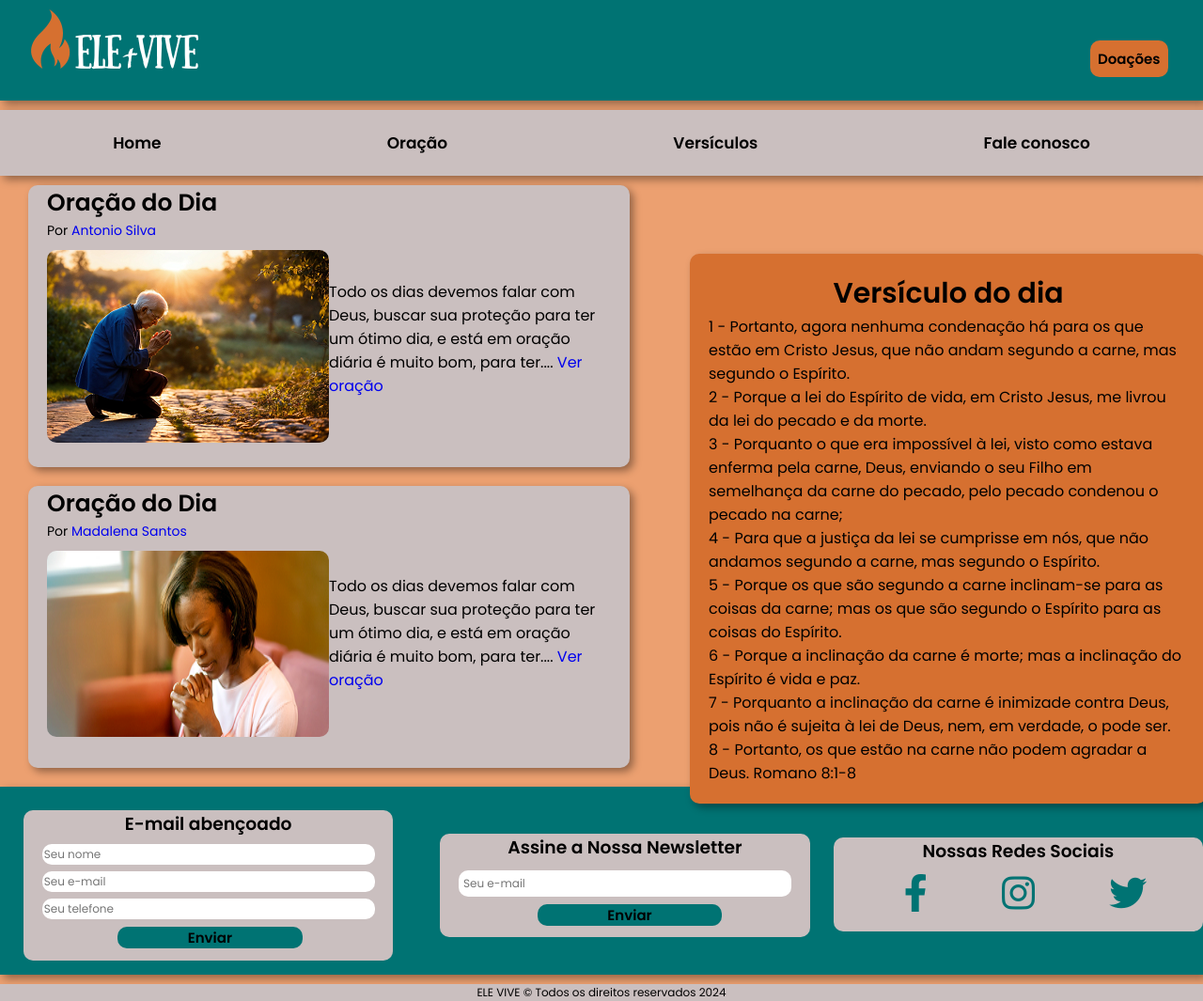
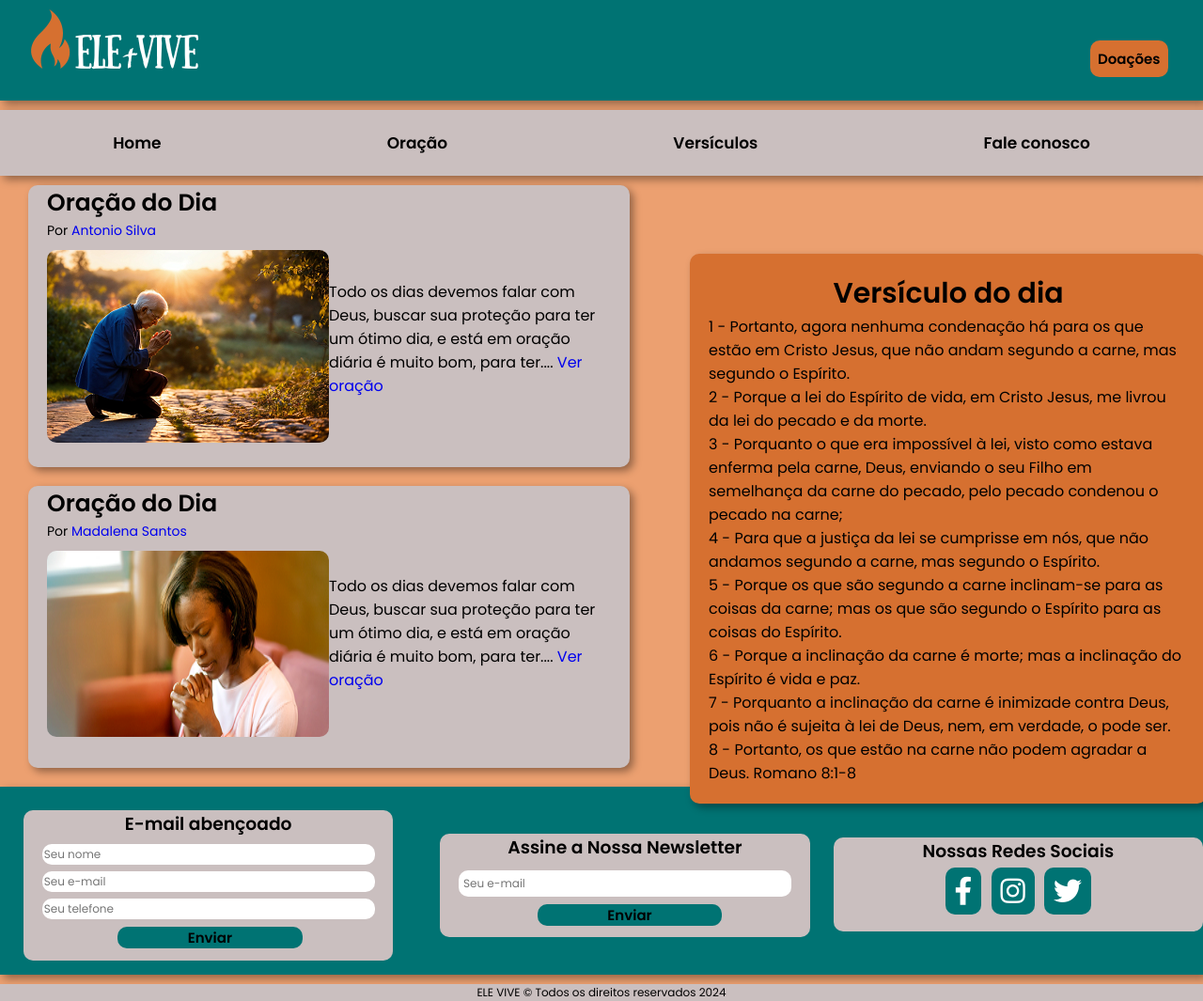
Before and after one commit to orodolfodev/Ele-vive, a plain HTML site: page index.html in a window 1280 px wide. Shown: the whole page at 94% size. Drawn offline with Linux system fonts and the light colour scheme.

Commit message:
Estilizei os botões das redes sociais

```diff
--- a/css/style.css
+++ b/css/style.css
@@ -262,6 +262,7 @@ nav a:hover{
     height: 100px;
     margin-top: 54px;
     border-radius: 10px;
+    text-align: center;
 }
 
 .sociais h3{
@@ -269,14 +270,16 @@ nav a:hover{
     text-align: center;
 }
 
+
+
 .sociais i{
-    font-size: 40px;
-    color: #007373;
-    border: #000;
-    padding-top: 10px;
-    padding-left: 5px;
-    margin-left: 70px;
-    text-align: center;
+    font-size: 30px;
+    background-color: #007373;;
+    color: #fff;
+    padding: 10px;
+    margin: 3px;
+    border-radius: 10px;
+
 }
 
 .sociais i:hover{
```
Also changed, not shown: oracao.html (added).
